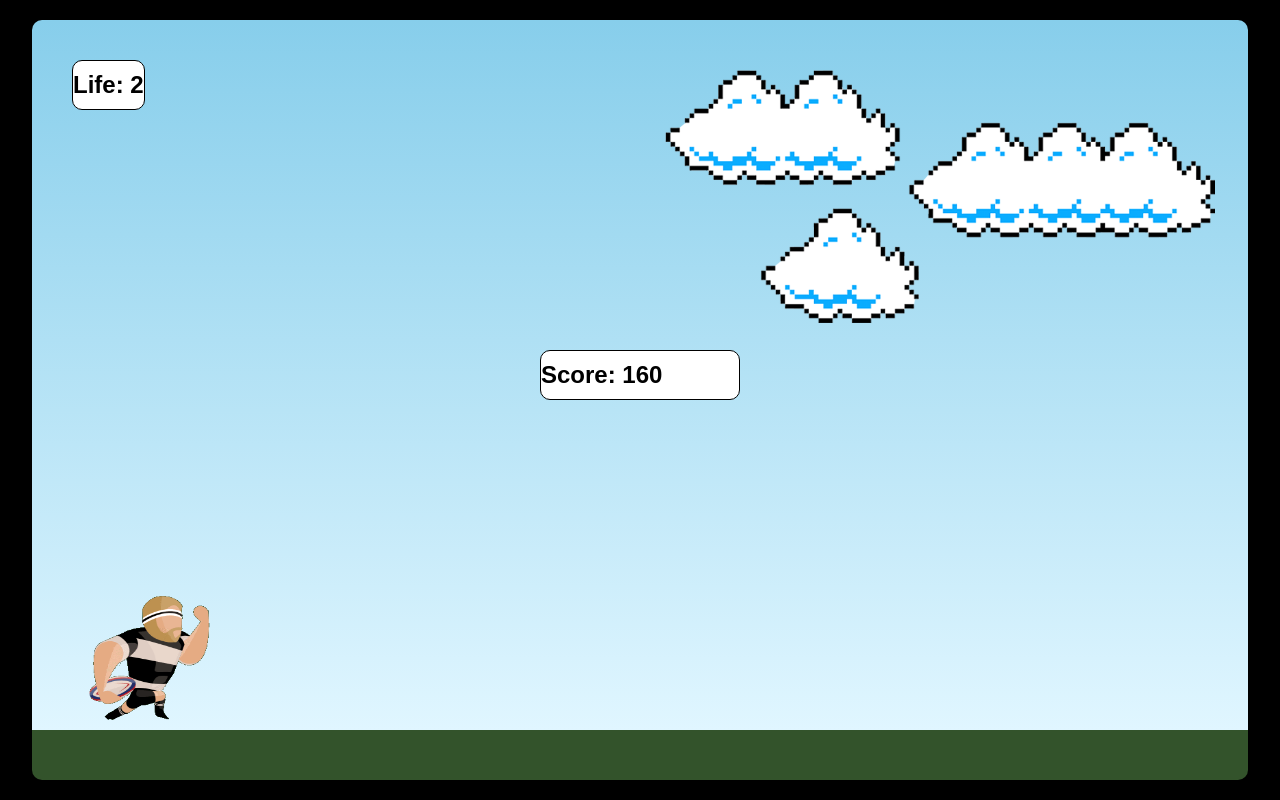
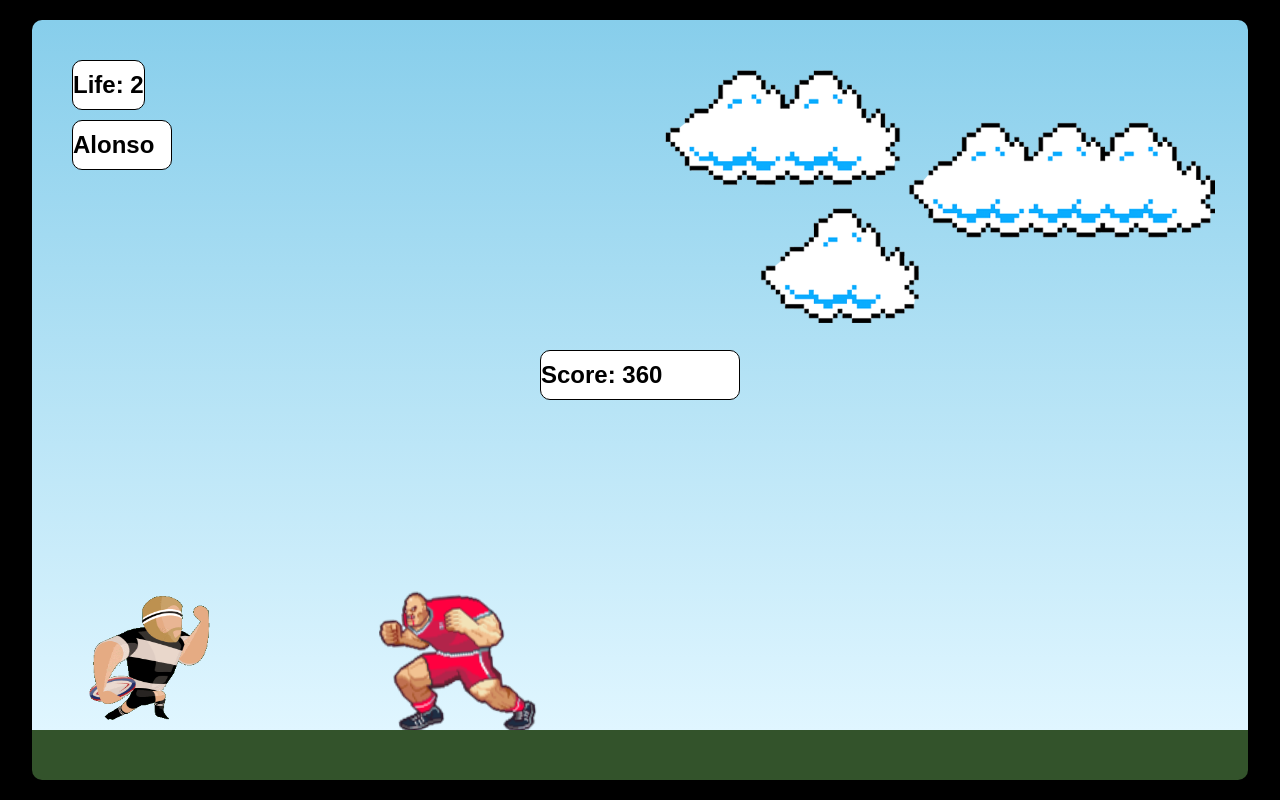
Before and after one commit to Alonso-Rodrigues/AdverGame-Challenge-, a PHP site: page /pages/game.html in a window 1280 px wide. Run offline with PHP 8.4, Linux system fonts and the light colour scheme.

Commit message:
feat: "updating JS"

```diff
--- a/assets/css/style.game.css
+++ b/assets/css/style.game.css
@@ -154,6 +154,27 @@
     margin: 50px;
 }
 
+.nameUser {
+    position: absolute;
+    display: flex;
+    flex-direction: column;
+    align-items: flex-start;
+    justify-content: center;
+    min-height: 50px;
+    min-width: 100px;
+    top: 50px;
+    left: -10px;
+    background: white;
+    border: black solid 0.5px;
+    border-radius: 10px;
+    color: rgb(0, 0, 0);
+    font-family: sans-serif;
+    font-size: 1.5rem;
+    font-weight: 600;
+    margin: 50px;
+    z-index: 999;
+}
+
 .hidden {
     display: none;
 }
--- a/assets/js/script.game.js
+++ b/assets/js/script.game.js
@@ -7,6 +7,7 @@
 const score = document.querySelector(".score");
 const lifeCounter = document.querySelector(".lifeCounter");
 const timming = document.querySelector(".timming");
+const nameUser = document.querySelector(".nameUser");
 const jump = () => {
   player.classList.add("jump");
 
@@ -50,6 +51,7 @@
     lifeCounter.classList.add("hidden");
     score.classList.add("hidden");
     obstacle.classList.add("hidden");
+    nameUser.classList.add("hidden");
     setTimeout(() => {
       timming.textContent = time;
       countdown(time - 1);
@@ -61,7 +63,7 @@
     }, 1000);
   }
 }
-countdown(3);
+countdown(1);
 
 function start() {
   updateLife(); //life counter
@@ -77,6 +79,7 @@
     timming.classList.add("hidden");
     lifeCounter.classList.remove("hidden");
     score.classList.remove("hidden");
+    nameUser.classList.remove("hidden");
   }, 1000);
   setTimeout(() => {
     obstacle.classList.remove("hidden");
--- a/pages/game.html
+++ b/pages/game.html
@@ -10,6 +10,7 @@
 
 <body>
     <main class="game-board">
+        <div class="nameUser">Alonso</div>
         <div class="score"></div>
         <div class="lifeCounter"></div>
         <div class="timming"></div>
```
Also changed, not shown: 1 other file.
